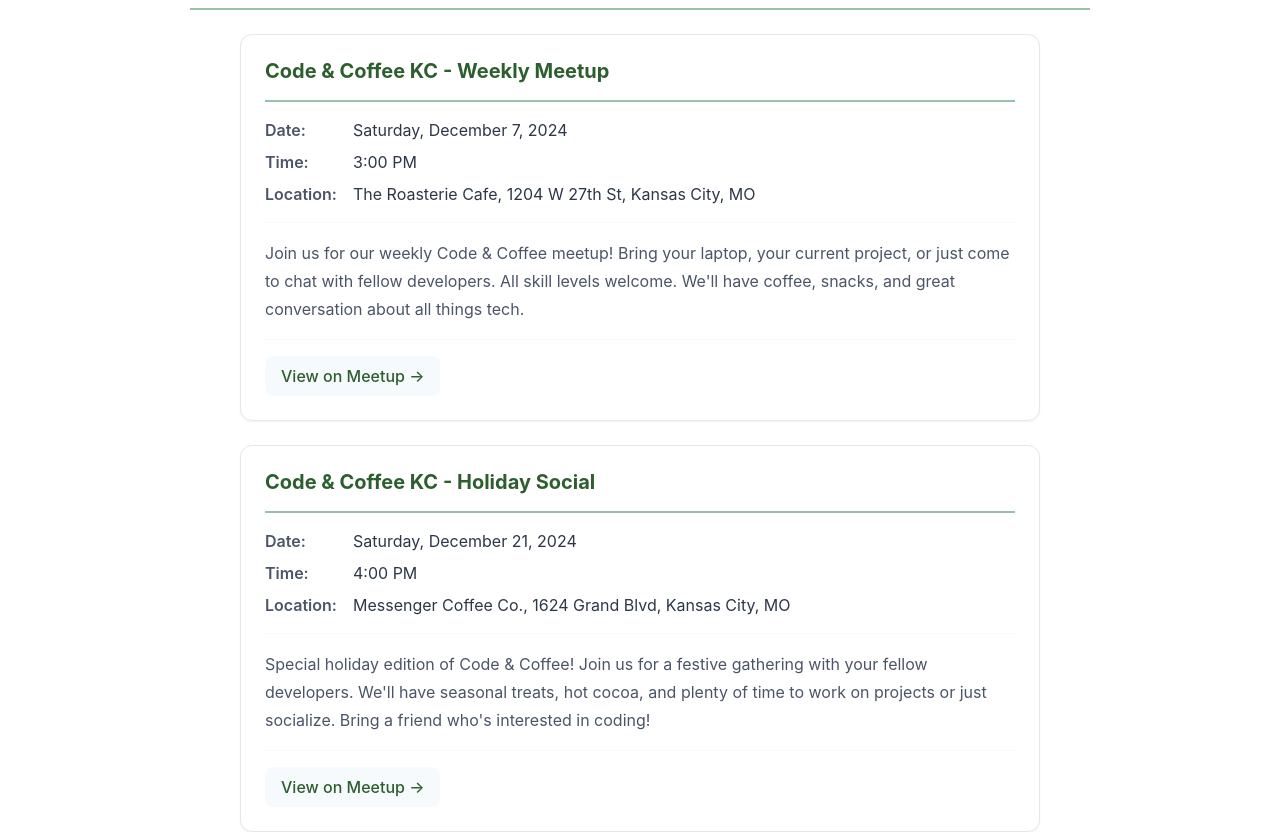
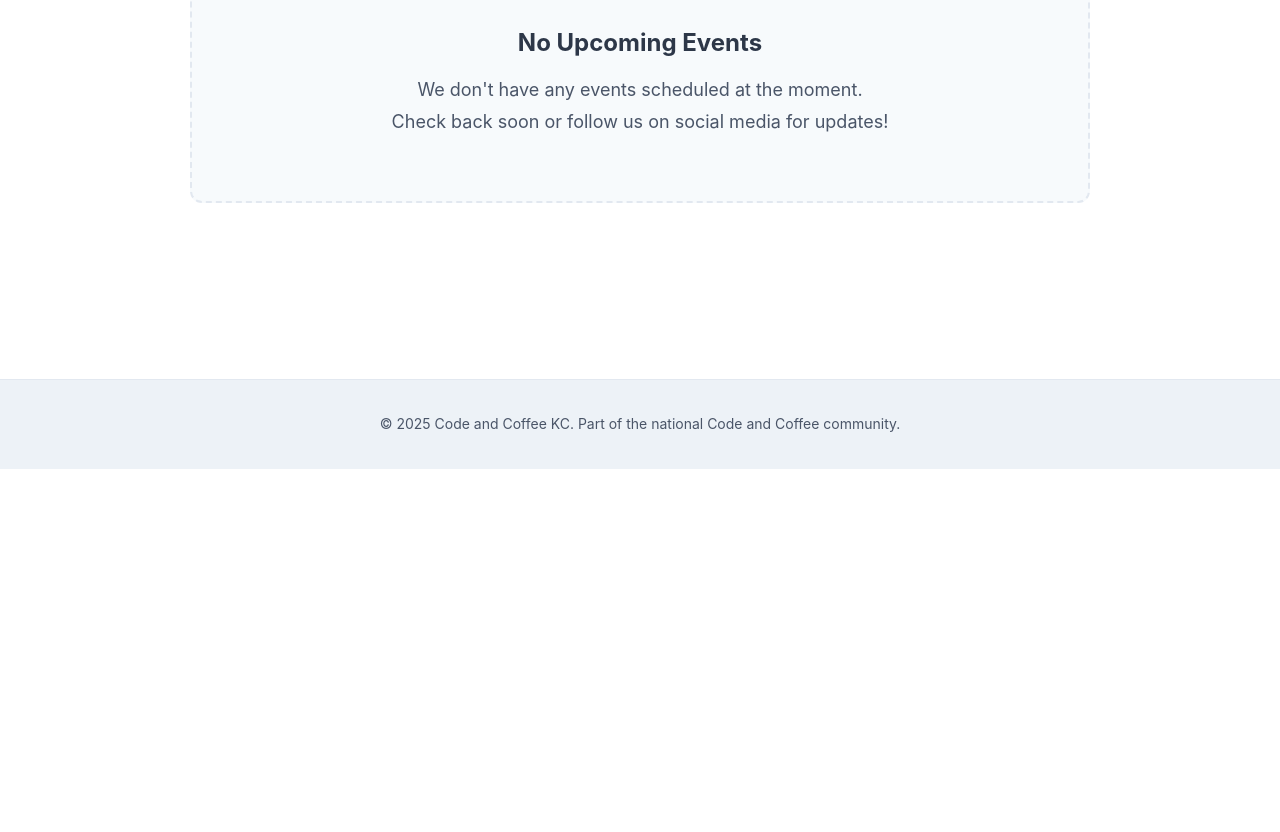
Before and after one commit to CodeandCoffeeKC/CodeandCoffeeKC.github.io, a React (Vite) app: page / in a window 1280 px wide. Shown: the part 991-1823 px from the top of the page. After the commit the page ends 1460 px from the top, so only its background shows below. Built offline with nearby package versions, Linux system fonts and the light colour scheme.

Commit message:
Simplify Meetup API: Use access token directly instead of refresh token flow

```diff
--- a/public/data/events.json
+++ b/public/data/events.json
@@ -1,47 +1,5 @@
 {
-  "events": [
-    {
-      "id": "sample-event-1",
-      "title": "Code & Coffee KC - Weekly Meetup",
-      "description": "Join us for our weekly Code & Coffee meetup! Bring your laptop, your current project, or just come to chat with fellow developers. All skill levels welcome. We'll have coffee, snacks, and great conversation about all things tech.",
-      "dateTime": "2024-12-07T09:00:00-06:00",
-      "duration": 180,
-      "venue": {
-        "name": "The Roasterie Cafe",
-        "address": "1204 W 27th St",
-        "city": "Kansas City",
-        "state": "MO"
-      },
-      "link": "https://www.meetup.com/code-and-coffee-kc/"
-    },
-    {
-      "id": "sample-event-2",
-      "title": "Code & Coffee KC - Holiday Social",
-      "description": "Special holiday edition of Code & Coffee! Join us for a festive gathering with your fellow developers. We'll have seasonal treats, hot cocoa, and plenty of time to work on projects or just socialize. Bring a friend who's interested in coding!",
-      "dateTime": "2024-12-21T10:00:00-06:00",
-      "duration": 240,
-      "venue": {
-        "name": "Messenger Coffee Co.",
-        "address": "1624 Grand Blvd",
-        "city": "Kansas City",
-        "state": "MO"
-      },
-      "link": "https://www.meetup.com/code-and-coffee-kc/"
-    },
-    {
-      "id": "sample-event-3",
-      "title": "New Year Code & Coffee Kickoff",
-      "description": "Start the new year right with Code & Coffee KC! Share your coding goals for 2025, work on projects, and connect with the local developer community. Whether you're learning to code or you're a seasoned pro, everyone is welcome.",
-      "dateTime": "2025-01-04T09:00:00-06:00",
-      "duration": 180,
-      "venue": {
-        "name": "Oddly Correct Coffee",
-        "address": "3940 Main St",
-        "city": "Kansas City",
-        "state": "MO"
-      },
-      "link": "https://www.meetup.com/code-and-coffee-kc/"
-    }
-  ],
-  "lastUpdated": "2024-11-30T12:00:00Z"
+  "events": [],
+  "lastUpdated": "2025-11-30T16:34:10.174Z",
+  "note": "No events available - API fetch failed or returned no data"
 }
```
Also changed, not shown: scripts/fetch-events.js (+22 -52 lines), 1 other file (tests, documents, lock files or other folders).
